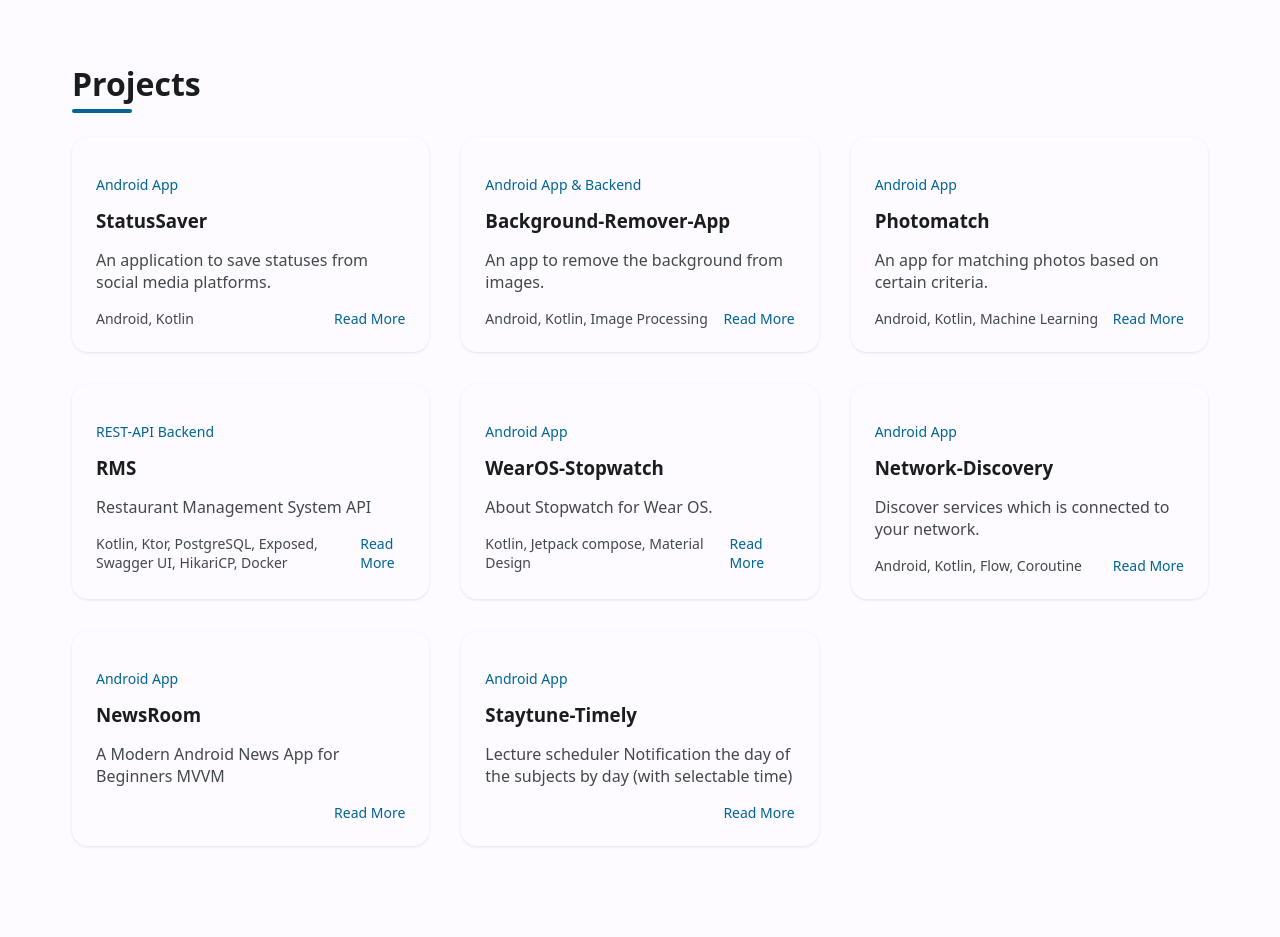
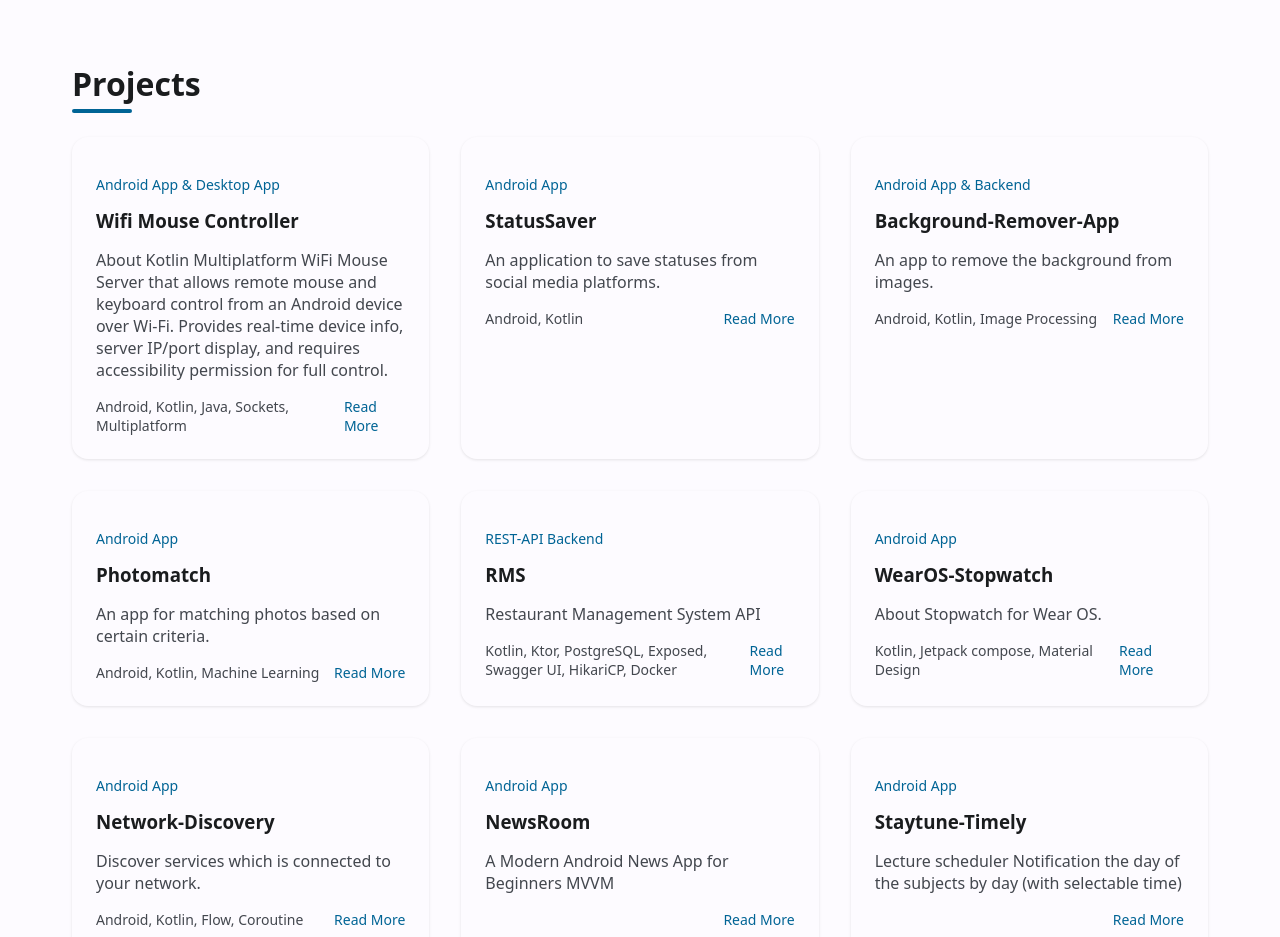
Before and after one commit to harimoradiya/harimoradiya.github.io, an Astro site: page / in a window 1280 px wide. Shown: the part 840-1777 px from the top of the page. Built offline with nearby package versions, Linux system fonts and the light colour scheme; Astro itself is replaced by a stand-in of ours.

Commit message:
Update index.astro

```diff
--- a/src/pages/index.astro
+++ b/src/pages/index.astro
@@ -20,6 +20,13 @@ const experiences = [
 ];
 
 const projects = [
+   {
+    title: "Wifi Mouse Controller",
+    category: "Android App & Desktop App",
+    excerpt: "About Kotlin Multiplatform WiFi Mouse Server that allows remote mouse and keyboard control from an Android device over Wi-Fi. Provides real-time device info, server IP/port display, and requires accessibility permission for full control.",
+    techStack: "Android, Kotlin, Java, Sockets, Multiplatform",
+    url: "https://github.com/harimoradiya/WiFi-Mouse-Server"
+  },
    {
     title: "StatusSaver",
     category: "Android App",
```
